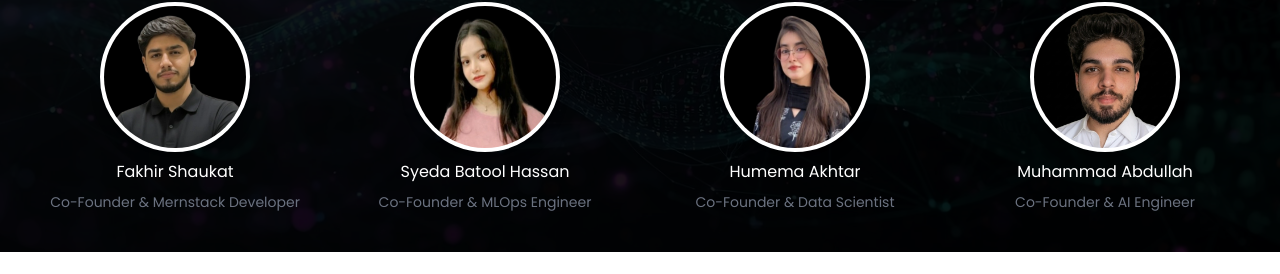
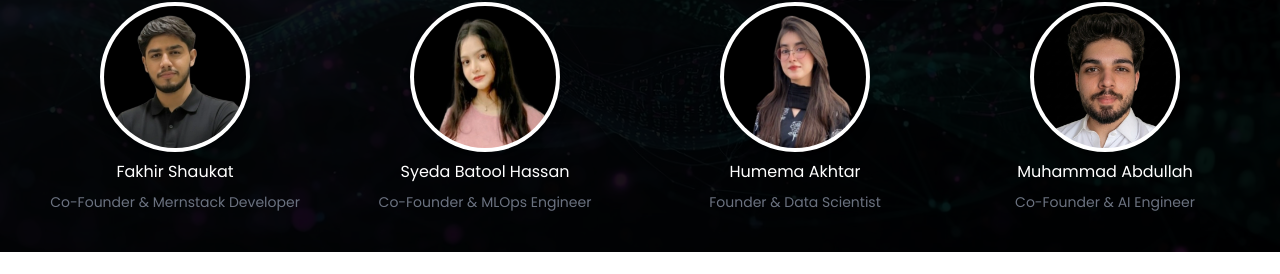
Before and after one commit to FakhirShaukat/AgenWatt-Startup-Website, a React (Vite) app in the folder frontend/: page / in a window 1280 px wide. Shown: the part 1664-1938 px from the top of the page. Built offline with nearby package versions, Linux system fonts and the light colour scheme; a web font is replaced by a local one.

Commit message:
role updation

```diff
--- a/frontend/src/pages/Home.jsx
+++ b/frontend/src/pages/Home.jsx
@@ -304,7 +304,7 @@ const Home = () => {
                                 </h1>
 
                                 <p className="text-center pt-2 text-xs lg:text-sm text-gray-500">
-                                    Co-Founder & Data Scientist
+                                    Founder & Data Scientist
                                 </p>
                             </div>
 
```
